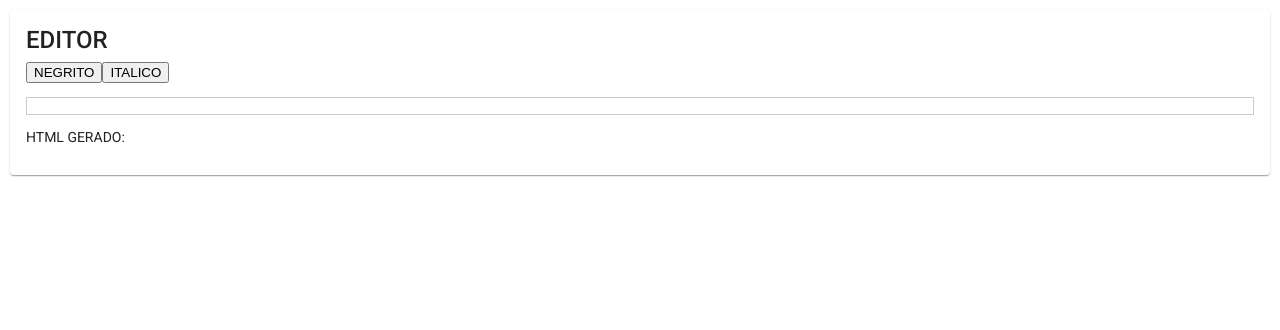
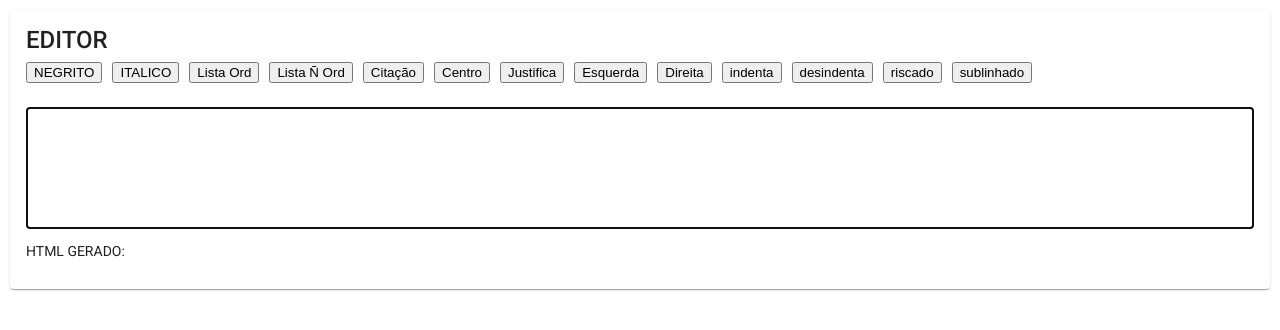
Before and after one commit to moraisvinny/htext-editor, an Angular app: page / in a window 1280 px wide. Shown: the top 330 px of the page. Built offline with nearby package versions, Linux system fonts and the light colour scheme.

Commit message:
inclusao das funcionalidades e alguns estilos provisorios

```diff
--- a/src/app/editor/editor.component.css
+++ b/src/app/editor/editor.component.css
@@ -0,0 +1,21 @@
+.botao {
+  margin-right: 10px !important;
+  margin-bottom:10px !important;
+  display: inline-flex;
+}
+
+.entrada {
+  min-height: 100px;
+  border:1px solid #cccccc;
+  padding:10px;
+  cursor: text;
+
+}
+
+.citacao {
+  width: fit-content;
+  border-radius: 3px;
+  background: #CCCCCC;
+  padding: 5px;
+
+}
--- a/src/app/editor/editor.component.html
+++ b/src/app/editor/editor.component.html
@@ -6,13 +6,24 @@
     </mat-card-title>
     <mat-card-content>
       <p>
+        <button class="botao" (click)="executa('bold')">NEGRITO</button>
+        <button class="botao" (click)="executa('italic')">ITALICO</button>
+        <button class="botao" (click)="executa('insertOrderedList')">Lista Ord</button>
+        <button class="botao" (click)="executa('insertUnorderedList')">Lista Ñ Ord</button>
+        <button class="botao" (click)="executa('formatBlock', 'blockquote')">Citação</button>
+        <button class="botao" (click)="executa('justifyCenter')">Centro</button>
+        <button class="botao" (click)="executa('justifyFull')">Justifica</button>
+        <button class="botao" (click)="executa('justifyLeft')">Esquerda</button>
+        <button class="botao" (click)="executa('justifyRight')">Direita</button>
+        <button class="botao" (click)="executa('indent')">indenta</button>
+        <button class="botao" (click)="executa('outdent')">desindenta</button>
+        <button class="botao" (click)="executa('strikeThrough')">riscado</button>
+        <button class="botao" (click)="executa('underline')">sublinhado</button>
 
-        <button (click)="negrito()">NEGRITO</button>
-        <button (click)="italico()">ITALICO</button>
+
+
       </p>
-      <div contentEditable="true" style="border:1px solid #cccccc;" #entrada (input)="mudou($event.target.innerHTML)">
-
-      </div>
+      <div contentEditable="true" class="entrada" #entrada (input)="mudou($event.target.innerHTML)"></div>
       <p>HTML GERADO:</p>
       <div>{{el.nativeElement.innerHTML}}</div>
     </mat-card-content>
--- a/src/app/editor/editor.component.ts
+++ b/src/app/editor/editor.component.ts
@@ -1,5 +1,4 @@
 import { Component, OnInit, ViewChild, ElementRef } from '@angular/core';
-import { FormControl } from '@angular/forms';
 
 @Component({
   selector: 'app-editor',
@@ -11,27 +10,26 @@ export class EditorComponent implements OnInit {
   @ViewChild('entrada') el: ElementRef;
 
   constructor() { }
+  citacaoClicada: boolean = false;
 
   ngOnInit() {
-  }
-
-  italico() {
-    document.execCommand('italic', false, null);
     this.el.nativeElement.focus();
   }
 
-  negrito() {
-
-    document.execCommand('bold', false, null);
+  executa(comando, opcoes) {
+    document.execCommand(comando, false, opcoes);
+    if(this.citacaoClicada && opcoes == 'blockquote') {
+      document.execCommand('formatBlock', false, 'div');
+    } else if(opcoes == 'blockquote') {
+      document.getElementsByTagName('blockquote')[0].classList.add('citacao');
+      document.getElementsByTagName('blockquote')[0].setAttribute('_ngcontent-c1', "true");
+    }
+    this.citacaoClicada ? this.citacaoClicada = false : this.citacaoClicada = true;
     this.el.nativeElement.focus();
-
   }
 
   mudou(valor) {
 
   }
 
-
-
-
 }
```
